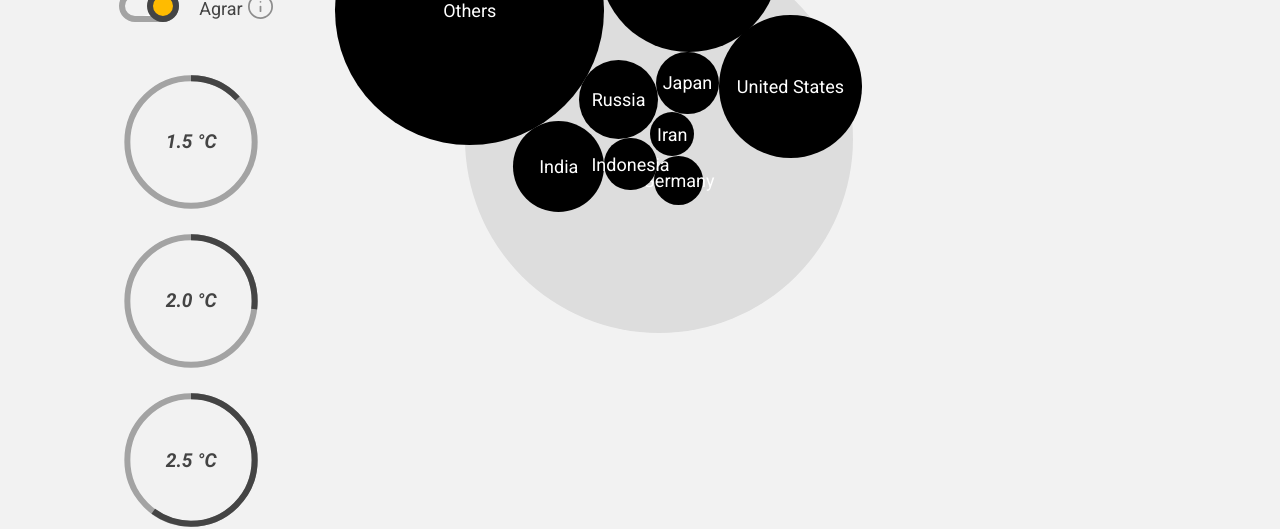
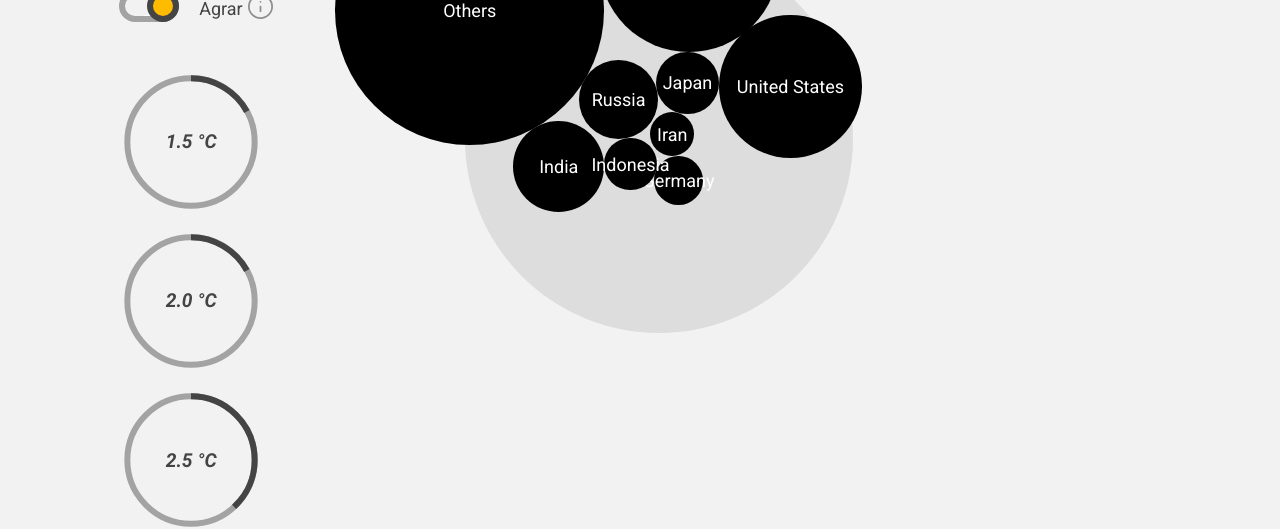
Before and after one commit to flogesell/shutdown, a Vue app in the folder frontend/: page / in a window 1280 px wide. Shown: the part 280-809 px from the top of the page. Built offline with nearby package versions, Linux system fonts and the light colour scheme.

Commit message:
added props from diagramm to percentage

```diff
--- a/frontend/src/views/Home.vue
+++ b/frontend/src/views/Home.vue
@@ -13,15 +13,15 @@
         <div class="sector-switch"><checkbox @status="toggleAgrar"/><p>Agrar</p><InformationIcon class="sector-info" :activated=false :small=true /></div>
       </div>
       <div id="probability-container">
-        <ProbabilityBox percentage="13" deg="1.5" class="probBox" />
-        <ProbabilityBox percentage="27" deg="2.0" class="probBox" />
-        <ProbabilityBox percentage="60" deg="2.5" class="probBox" />
+        <ProbabilityBox :percentage="probabilities[0]" deg="1.5" class="probBox" />
+        <ProbabilityBox :percentage="probabilities[1]" deg="2.0" class="probBox" />
+        <ProbabilityBox :percentage="probabilities[2]" deg="2.5" class="probBox" />
         <ProbabilityBox percentage="40" deg="FAILED" class="probBox" />
       </div>
       <Button :text='"Show Effects"'/>
     </div>
 
-      <Diagramm class="diagramm" :traffic="traffic" :energy="energy" :agrar="agrar" />
+      <Diagramm class="diagramm" :traffic="traffic" :energy="energy" :agrar="agrar" @probabilities_changed="handleProbabilities" />
 
     <div class="flex-container" id="container-right">
       <div id="icon-container">
@@ -70,7 +70,8 @@ export default {
       publicPath: process.env.BASE_URL,
       traffic: true,
       energy: true,
-      agrar: true
+      agrar: true,
+      probabilities: new Array()
     }
   },
   methods: {
@@ -82,6 +83,9 @@ export default {
     },
     toggleAgrar(e) {
       this.agrar = e;
+    },
+    handleProbabilities(e) {
+      this.probabilities = e;
     }
   },
 }
```
